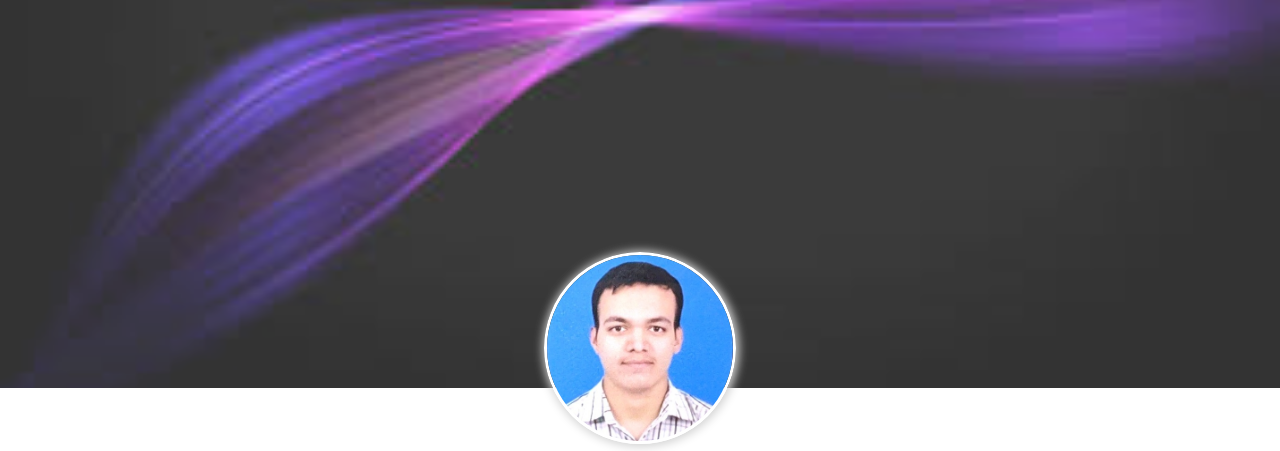
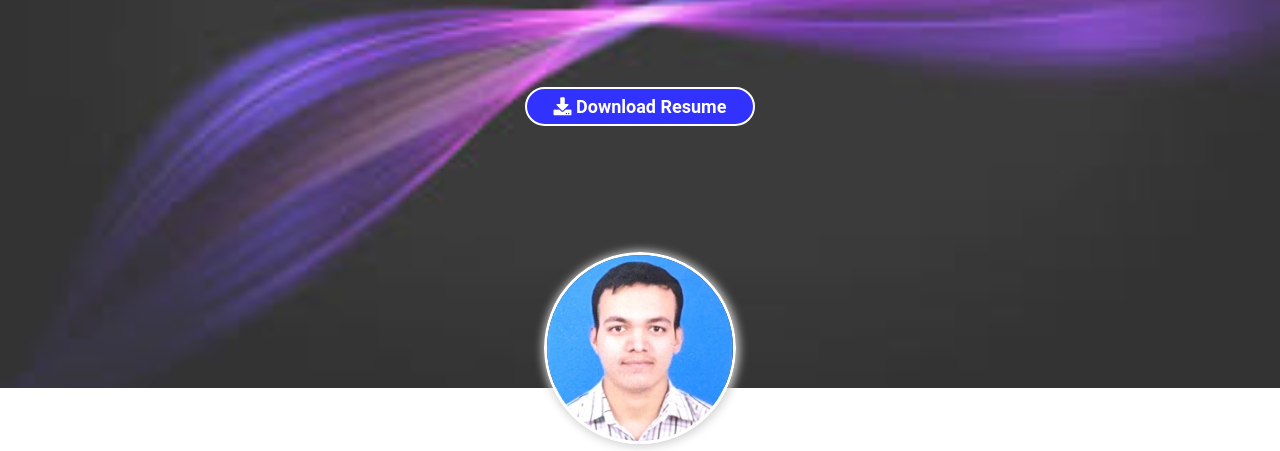
Before and after one commit to sunilkrbajpai/sunil-bajpai-resume.github.io, a plain HTML site: page index.html in a window 1280 px wide. Shown: the part 292-743 px from the top of the page. Drawn offline with Linux system fonts and the light colour scheme.

Commit message:
Added Download Resume Button

```diff
--- a/index.html
+++ b/index.html
@@ -107,6 +107,7 @@
             </div>
 
         </div>
+        <a href="./assets/resume.pdf" class="resume" download="Sunil Kumar Bajpai - Resume.pdf"><i class="fas fa-download"></i> Download Resume</a>
 
     </header>
     <main>
--- a/main.css
+++ b/main.css
@@ -20,9 +20,32 @@ main{
     background-position: center;
     background-attachment: fixed;
     padding-top: 1.2rem;
+    display: flex;
+    flex-direction: column;
+    text-align: center;
 }
 
-
+.resume{
+    border: 2px solid white;
+    color: white;
+    font-size: 18px;
+    background-color: blue;
+    padding: 8px 10px;
+    border-radius: 20px;
+    -webkit-border-radius: 20px;
+    -moz-border-radius: 20px;
+    -ms-border-radius: 20px;
+    -o-border-radius: 20px;
+    align-self: center;
+    width: 230px;
+    margin-top: 100px;
+    font-weight: 700;
+}
+.resume:hover{
+    color: blue;
+    background-color: white;
+    border-color: blue;
+}
 
 /* Horizontal Lists */
 
```
Also changed, not shown: 1 other file.
